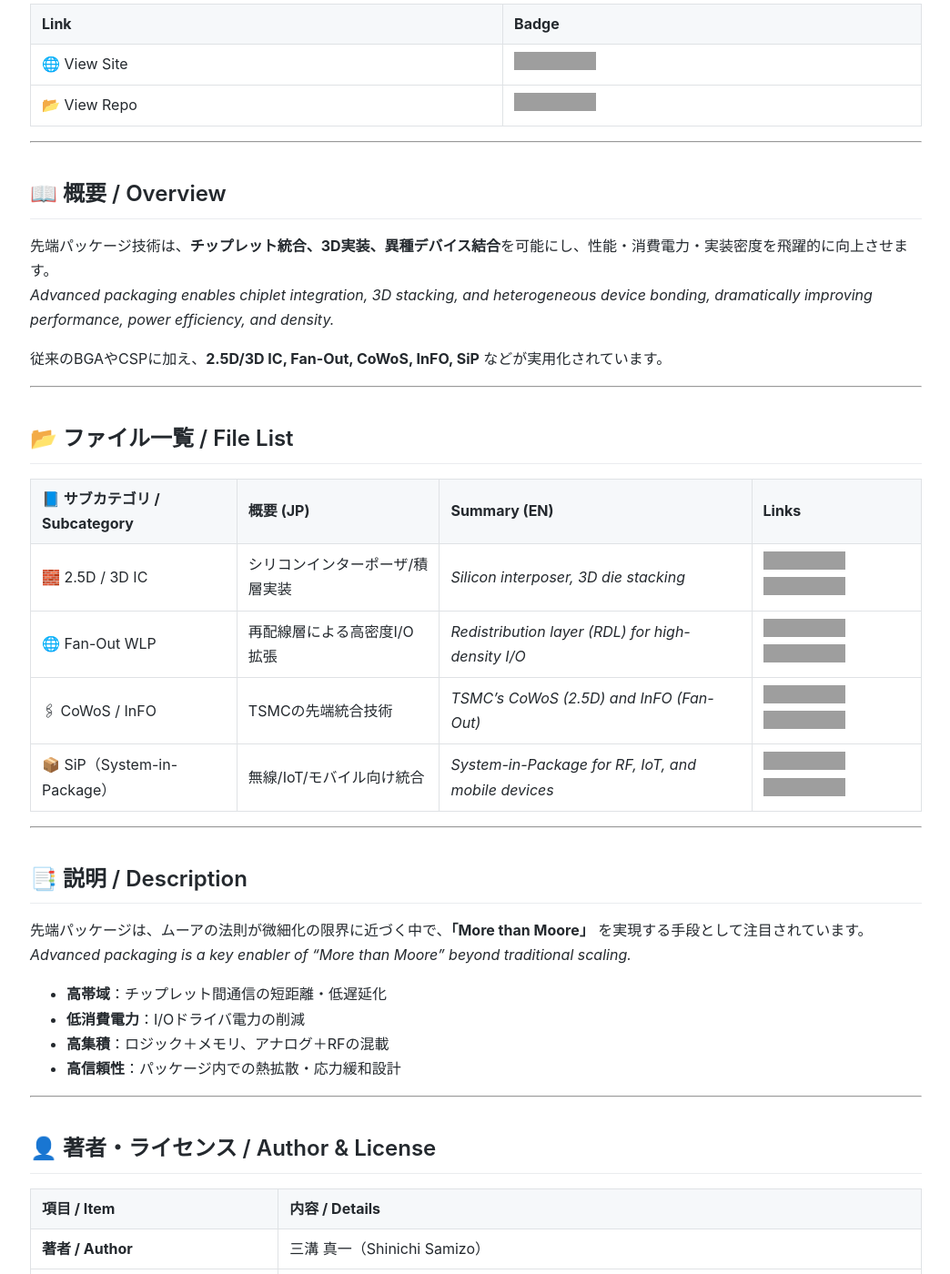
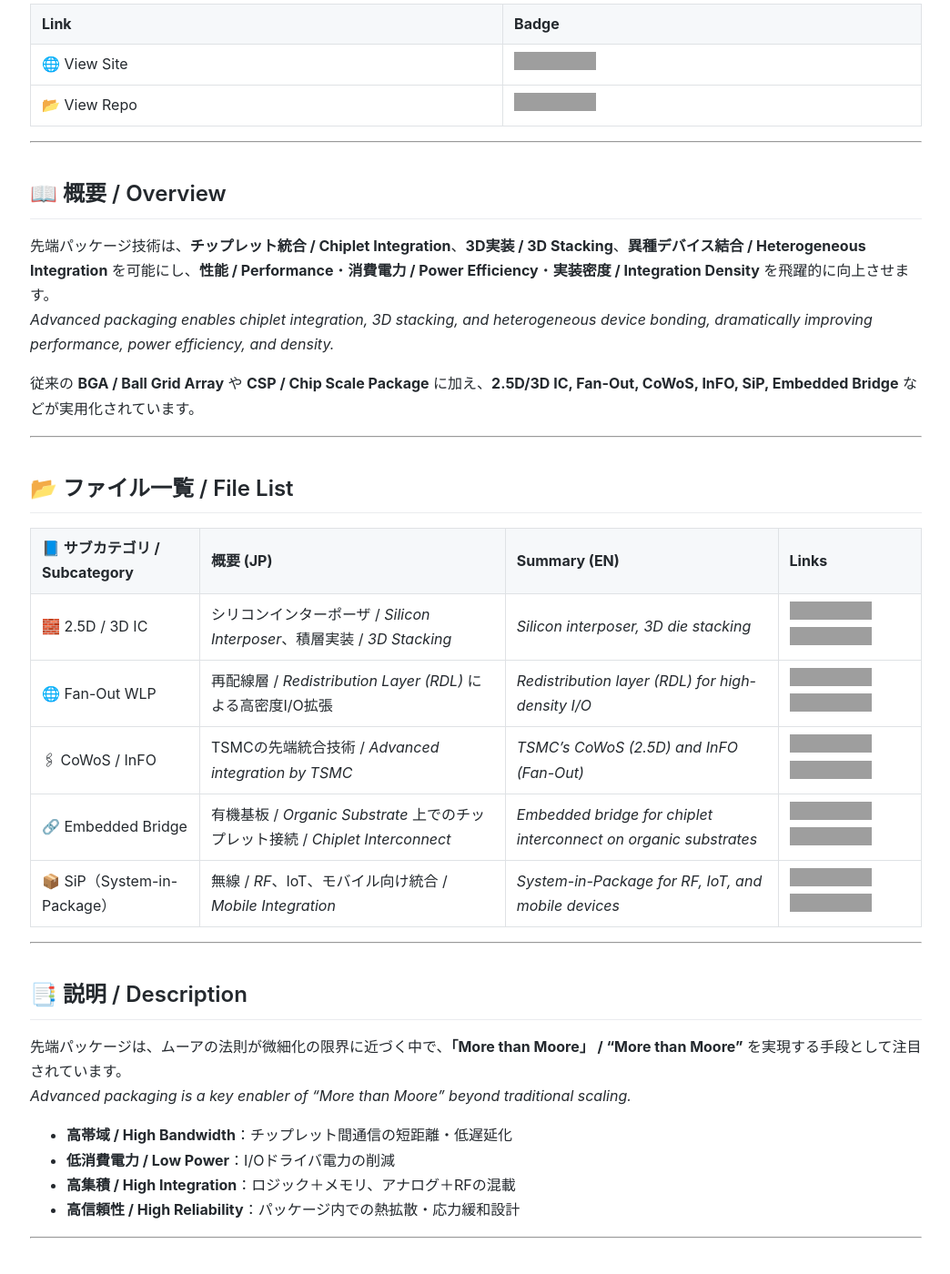
Before and after one commit to Samizo-AITL/Edusemi-Plus, a Jekyll site: the page built from Assembly-Integration/Advanced-Packaging/index.md, in a window 1280 px wide and 1400 px high, scrolled down 296 px. Shown: the whole window at 91% size, without its empty margins (117-1161 px from the left). Built offline with Jekyll 4.4.1, drawn with Linux system fonts in a browser that asks for light colours; some of the changed text lies outside the part shown; grey boxes are pictures that could not be loaded.

Commit message:
Update index.md

```diff
--- a/Assembly-Integration/Advanced-Packaging/index.md
+++ b/Assembly-Integration/Advanced-Packaging/index.md
@@ -20,10 +20,10 @@ title: "Advanced Packaging | 先端パッケージ"
 ---
 
 ## 📖 概要 / Overview
-先端パッケージ技術は、**チップレット統合、3D実装、異種デバイス結合**を可能にし、性能・消費電力・実装密度を飛躍的に向上させます。
+先端パッケージ技術は、**チップレット統合 / Chiplet Integration**、**3D実装 / 3D Stacking**、**異種デバイス結合 / Heterogeneous Integration** を可能にし、**性能 / Performance**・**消費電力 / Power Efficiency**・**実装密度 / Integration Density** を飛躍的に向上させます。
 *Advanced packaging enables chiplet integration, 3D stacking, and heterogeneous device bonding, dramatically improving performance, power efficiency, and density.*
 
-従来のBGAやCSPに加え、**2.5D/3D IC, Fan-Out, CoWoS, InFO, SiP** などが実用化されています。
+従来の **BGA / Ball Grid Array** や **CSP / Chip Scale Package** に加え、**2.5D/3D IC, Fan-Out, CoWoS, InFO, SiP, Embedded Bridge** などが実用化されています。
 
 ---
 
@@ -31,21 +31,22 @@ title: "Advanced Packaging | 先端パッケージ"
 
 | 📘 サブカテゴリ / Subcategory | 概要 (JP) | Summary (EN) | Links |
 |---|---|---|---|
-| 🧱 2.5D / 3D IC | シリコンインターポーザ/積層実装 | *Silicon interposer, 3D die stacking* | [![Site](https://img.shields.io/badge/View-Site-brightgreen?style=for-the-badge&logo=githubpages)](https://samizo-aitl.github.io/Edusemi-Plus/Assembly-Integration/Advanced-Packaging/2.5D-3D-IC/) [![Repo](https://img.shields.io/badge/View-Repo-blue?style=for-the-badge&logo=github)](https://github.com/Samizo-AITL/Edusemi-Plus/blob/main/Assembly-Integration/Advanced-Packaging/2.5D-3D-IC.md) |
-| 🌐 Fan-Out WLP | 再配線層による高密度I/O拡張 | *Redistribution layer (RDL) for high-density I/O* | [![Site](https://img.shields.io/badge/View-Site-brightgreen?style=for-the-badge&logo=githubpages)](https://samizo-aitl.github.io/Edusemi-Plus/Assembly-Integration/Advanced-Packaging/Fan-Out-WLP/) [![Repo](https://img.shields.io/badge/View-Repo-blue?style=for-the-badge&logo=github)](https://github.com/Samizo-AITL/Edusemi-Plus/blob/main/Assembly-Integration/Advanced-Packaging/Fan-Out-WLP.md) |
-| 🖇 CoWoS / InFO | TSMCの先端統合技術 | *TSMC’s CoWoS (2.5D) and InFO (Fan-Out)* | [![Site](https://img.shields.io/badge/View-Site-brightgreen?style=for-the-badge&logo=githubpages)](https://samizo-aitl.github.io/Edusemi-Plus/Assembly-Integration/Advanced-Packaging/CoWoS-InFO/) [![Repo](https://img.shields.io/badge/View-Repo-blue?style=for-the-badge&logo=github)](https://github.com/Samizo-AITL/Edusemi-Plus/blob/main/Assembly-Integration/Advanced-Packaging/CoWoS-InFO.md) |
-| 📦 SiP（System-in-Package） | 無線/IoT/モバイル向け統合 | *System-in-Package for RF, IoT, and mobile devices* | [![Site](https://img.shields.io/badge/View-Site-brightgreen?style=for-the-badge&logo=githubpages)](https://samizo-aitl.github.io/Edusemi-Plus/Assembly-Integration/Advanced-Packaging/SiP/) [![Repo](https://img.shields.io/badge/View-Repo-blue?style=for-the-badge&logo=github)](https://github.com/Samizo-AITL/Edusemi-Plus/blob/main/Assembly-Integration/Advanced-Packaging/SiP.md) |
+| 🧱 2.5D / 3D IC | シリコンインターポーザ / *Silicon Interposer*、積層実装 / *3D Stacking* | *Silicon interposer, 3D die stacking* | [![Site](https://img.shields.io/badge/View-Site-brightgreen?style=for-the-badge&logo=githubpages)](https://samizo-aitl.github.io/Edusemi-Plus/Assembly-Integration/Advanced-Packaging/2.5D-3D-IC/) [![Repo](https://img.shields.io/badge/View-Repo-blue?style=for-the-badge&logo=github)](https://github.com/Samizo-AITL/Edusemi-Plus/blob/main/Assembly-Integration/Advanced-Packaging/2.5D-3D-IC.md) |
+| 🌐 Fan-Out WLP | 再配線層 / *Redistribution Layer (RDL)* による高密度I/O拡張 | *Redistribution layer (RDL) for high-density I/O* | [![Site](https://img.shields.io/badge/View-Site-brightgreen?style=for-the-badge&logo=githubpages)](https://samizo-aitl.github.io/Edusemi-Plus/Assembly-Integration/Advanced-Packaging/Fan-Out-WLP/) [![Repo](https://img.shields.io/badge/View-Repo-blue?style=for-the-badge&logo=github)](https://github.com/Samizo-AITL/Edusemi-Plus/blob/main/Assembly-Integration/Advanced-Packaging/Fan-Out-WLP.md) |
+| 🖇 CoWoS / InFO | TSMCの先端統合技術 / *Advanced integration by TSMC* | *TSMC’s CoWoS (2.5D) and InFO (Fan-Out)* | [![Site](https://img.shields.io/badge/View-Site-brightgreen?style=for-the-badge&logo=githubpages)](https://samizo-aitl.github.io/Edusemi-Plus/Assembly-Integration/Advanced-Packaging/CoWoS-InFO/) [![Repo](https://img.shields.io/badge/View-Repo-blue?style=for-the-badge&logo=github)](https://github.com/Samizo-AITL/Edusemi-Plus/blob/main/Assembly-Integration/Advanced-Packaging/CoWoS-InFO.md) |
+| 🔗 Embedded Bridge | 有機基板 / *Organic Substrate* 上でのチップレット接続 / *Chiplet Interconnect* | *Embedded bridge for chiplet interconnect on organic substrates* | [![Site](https://img.shields.io/badge/View-Site-brightgreen?style=for-the-badge&logo=githubpages)](https://samizo-aitl.github.io/Edusemi-Plus/Assembly-Integration/Advanced-Packaging/Embedded-Bridge/) [![Repo](https://img.shields.io/badge/View-Repo-blue?style=for-the-badge&logo=github)](https://github.com/Samizo-AITL/Edusemi-Plus/blob/main/Assembly-Integration/Advanced-Packaging/Embedded-Bridge.md) |
+| 📦 SiP（System-in-Package） | 無線 / *RF*、IoT、モバイル向け統合 / *Mobile Integration* | *System-in-Package for RF, IoT, and mobile devices* | [![Site](https://img.shields.io/badge/View-Site-brightgreen?style=for-the-badge&logo=githubpages)](https://samizo-aitl.github.io/Edusemi-Plus/Assembly-Integration/Advanced-Packaging/SiP/) [![Repo](https://img.shields.io/badge/View-Repo-blue?style=for-the-badge&logo=github)](https://github.com/Samizo-AITL/Edusemi-Plus/blob/main/Assembly-Integration/Advanced-Packaging/SiP.md) |
 
 ---
 
 ## 📑 説明 / Description
-先端パッケージは、ムーアの法則が微細化の限界に近づく中で、**「More than Moore」** を実現する手段として注目されています。
+先端パッケージは、ムーアの法則が微細化の限界に近づく中で、**「More than Moore」 / "More than Moore"** を実現する手段として注目されています。
 *Advanced packaging is a key enabler of "More than Moore" beyond traditional scaling.*
 
-- **高帯域**：チップレット間通信の短距離・低遅延化
-- **低消費電力**：I/Oドライバ電力の削減
-- **高集積**：ロジック＋メモリ、アナログ＋RFの混載
-- **高信頼性**：パッケージ内での熱拡散・応力緩和設計
+- **高帯域 / High Bandwidth**：チップレット間通信の短距離・低遅延化
+- **低消費電力 / Low Power**：I/Oドライバ電力の削減
+- **高集積 / High Integration**：ロジック＋メモリ、アナログ＋RFの混載
+- **高信頼性 / High Reliability**：パッケージ内での熱拡散・応力緩和設計
 
 ---
 
@@ -53,11 +54,11 @@ title: "Advanced Packaging | 先端パッケージ"
 
 | 項目 / Item | 内容 / Details |
 |---|---|
-| **著者 / Author** | 三溝 真一（Shinichi Samizo） |
+| **著者 / Author** | 三溝 真一 / *Shinichi Samizo* |
 | **Email** | [![Email](https://img.shields.io/badge/Email-shin3t72%40gmail.com-red?style=for-the-badge&logo=gmail)](mailto:shin3t72@gmail.com) |
 | **X** | [![X](https://img.shields.io/badge/X-@shin3t72-black?style=for-the-badge&logo=x)](https://x.com/shin3t72) |
 | **GitHub** | [![GitHub](https://img.shields.io/badge/GitHub-Samizo--AITL-blue?style=for-the-badge&logo=github)](https://github.com/Samizo-AITL) |
-| **ライセンス / License** | [![MIT License](https://img.shields.io/badge/license-MIT-blue.svg?style=for-the-badge)](LICENSE) <br> 再配布・改変自由 / Redistribution and modification allowed |
+| **ライセンス / License** | [![MIT License](https://img.shields.io/badge/license-MIT-blue.svg?style=for-the-badge)](LICENSE) <br> 再配布・改変自由 / *Redistribution and modification allowed* |
 
 ---
 
```
